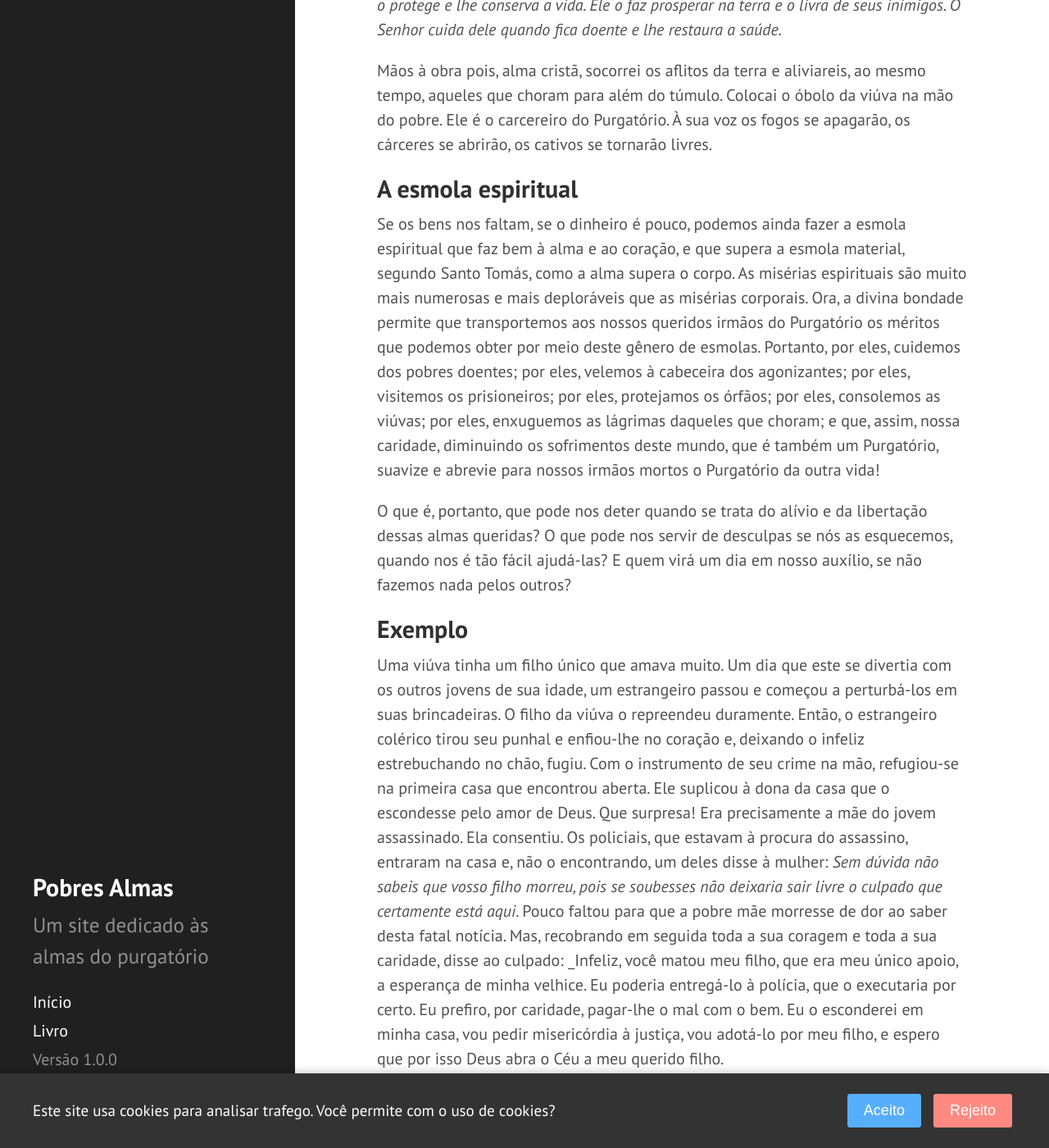
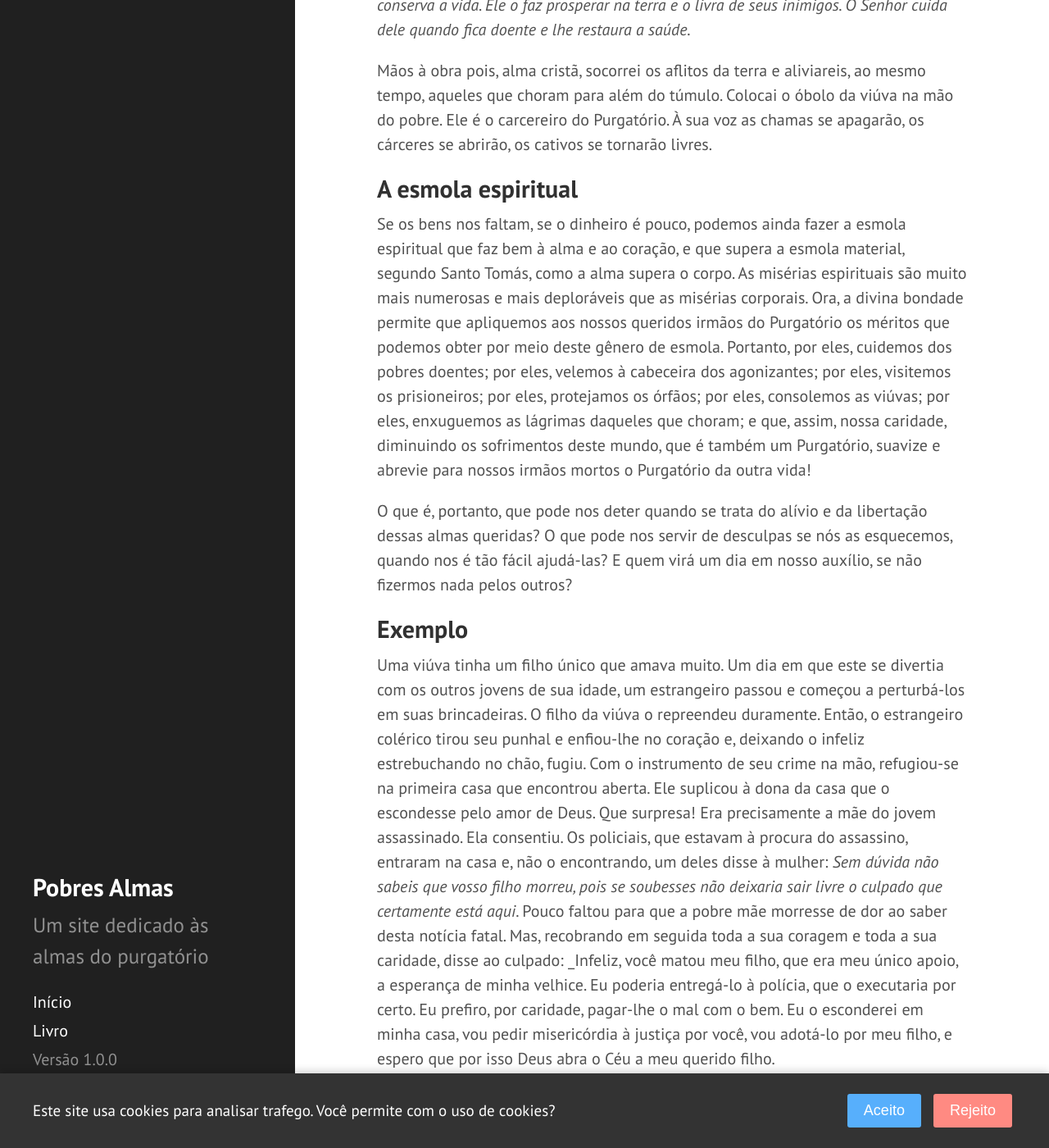
Before and after one commit to daniel-ufabc/poor-souls, a Jekyll site: the page built from _book/dia21.md, in a window 1280 px wide and 1400 px high, scrolled down 937 px. Shown: the whole window at 82% size. Built offline with Jekyll 4.4.1, drawn with Linux system fonts in a browser that asks for light colours; some of the changed text lies outside the part shown.

Commit message:
fix small issues

```diff
--- a/_book/dia21.md
+++ b/_book/dia21.md
@@ -11,29 +11,29 @@
 
 ## A esmola material
 
-A esmola é uma das virtudes que nos são mais frequentemente e mais intensamente recomendadas no Evangelho. Ela possui propriamente, segundo Santo Tomás, um poder de satisfação maior que a oração. Ela também dobra a força de nossas orações e traz a segurança do sucesso. O anjo dizia a Tobias (Tobias 12:8-9): _A esmola salva da morte, é ela que apaga os pecados, ela retira a alma das trevas, faz com que encontre misericórdia diante de Deus e assegura-lhe a vida eterna_.
+A esmola é uma das virtudes que nos são mais frequentemente e mais intensamente recomendadas no Evangelho. Ela possui, segundo Santo Tomás, um poder de satisfação maior que a oração. Ela também dobra a força de nossas orações e traz a segurança do sucesso. O anjo dizia a Tobias (Tobias 12:8-9): _A esmola salva da morte, é ela que apaga os pecados, ela retira a alma das trevas, faz com que encontre misericórdia diante de Deus e assegura-lhe a vida eterna_.
 
 Há meio mais eficaz para aliviar as almas sofredoras? Quando em seu nome exercemos a caridade, os clamores de gratidão dos pobres sobem em direção a Deus e triunfam sobre tudo diante dele. É um doce orvalho que cai nas chamas do Purgatório e amenizam seus ardores.
-Que pensamento admirável e consolador! A contribuição que dá o pão quotidiano a um miserável deste mundo, dá talvez a uma alma libertada um lugar eterno, à mesa do Senhor, no Céu. Sejamos, portanto, misericordiosos o mais que pudermos. Se temos muito, demos muito; se temos pouco, demos pouco, mas demos de bom coração. Diz o Salmista (Sal 41:1-3): _Feliz é aquele que se importa com os pobres! Em tempos de aflição, o Senhor o livra! O Senhor o protege e lhe conserva a vida. Ele o faz prosperar na terra e o livra de seus inimigos. O Senhor cuida dele quando fica doente e lhe restaura a saúde._
+Que pensamento admirável e consolador! A esmola que dá o pão quotidiano a um miserável deste mundo, dá talvez a uma alma um lugar eterno, à mesa do Senhor, no Céu. Sejamos, portanto, misericordiosos o mais que pudermos. Se temos muito, demos muito; se temos pouco, demos pouco, mas demos de bom coração. Diz o Salmista (Sal 41:1-3): _Feliz é aquele que se importa com os pobres! Em tempos de aflição, o Senhor o livra! O Senhor o protege e lhe conserva a vida. Ele o faz prosperar na terra e o livra de seus inimigos. O Senhor cuida dele quando fica doente e lhe restaura a saúde._
 
-Mãos à obra pois, alma cristã, socorrei os aflitos da terra e aliviareis, ao mesmo tempo, aqueles que choram para além do túmulo. Colocai o óbolo da viúva na mão do pobre. Ele é o carcereiro do Purgatório. À sua voz os fogos se apagarão, os cárceres se abrirão, os cativos se tornarão livres.
+Mãos à obra pois, alma cristã, socorrei os aflitos da terra e aliviareis, ao mesmo tempo, aqueles que choram para além do túmulo. Colocai o óbolo da viúva na mão do pobre. Ele é o carcereiro do Purgatório. À sua voz as chamas se apagarão, os cárceres se abrirão, os cativos se tornarão livres.
 
 
 ## A esmola espiritual
 
-Se os bens nos faltam, se o dinheiro é pouco, podemos ainda fazer a esmola espiritual que faz bem à alma e ao coração, e que supera a esmola material, segundo Santo Tomás, como a alma supera o corpo. As misérias espirituais são muito mais numerosas e mais deploráveis que as misérias corporais. Ora, a divina bondade permite que transportemos aos nossos queridos irmãos do Purgatório os méritos que podemos obter por meio deste gênero de esmolas. Portanto, por eles, cuidemos dos pobres doentes; por eles, velemos à cabeceira dos agonizantes; por eles, visitemos os prisioneiros; por eles, protejamos os órfãos; por eles, consolemos as viúvas; por eles, enxuguemos as lágrimas daqueles que choram; e que, assim, nossa caridade, diminuindo os sofrimentos deste mundo, que é também um Purgatório, suavize e abrevie para nossos irmãos mortos o Purgatório da outra vida!
+Se os bens nos faltam, se o dinheiro é pouco, podemos ainda fazer a esmola espiritual que faz bem à alma e ao coração, e que supera a esmola material, segundo Santo Tomás, como a alma supera o corpo. As misérias espirituais são muito mais numerosas e mais deploráveis que as misérias corporais. Ora, a divina bondade permite que apliquemos aos nossos queridos irmãos do Purgatório os méritos que podemos obter por meio deste gênero de esmola. Portanto, por eles, cuidemos dos pobres doentes; por eles, velemos à cabeceira dos agonizantes; por eles, visitemos os prisioneiros; por eles, protejamos os órfãos; por eles, consolemos as viúvas; por eles, enxuguemos as lágrimas daqueles que choram; e que, assim, nossa caridade, diminuindo os sofrimentos deste mundo, que é também um Purgatório, suavize e abrevie para nossos irmãos mortos o Purgatório da outra vida!
 
-O que é, portanto, que pode nos deter quando se trata do alívio e da libertação dessas almas queridas? O que pode nos servir de desculpas se nós as esquecemos, quando nos é tão fácil ajudá-las? E quem virá um dia em nosso auxílio, se não fazemos nada pelos outros?
+O que é, portanto, que pode nos deter quando se trata do alívio e da libertação dessas almas queridas? O que pode nos servir de desculpas se nós as esquecemos, quando nos é tão fácil ajudá-las? E quem virá um dia em nosso auxílio, se não fizermos nada pelos outros?
 
 
 ## Exemplo
 
-Uma viúva tinha um filho único que amava muito. Um dia que este se divertia com os outros jovens de sua idade, um estrangeiro passou e começou a perturbá-los em suas brincadeiras. O filho da viúva o repreendeu duramente. Então, o estrangeiro colérico tirou seu punhal e enfiou-lhe no coração e, deixando o infeliz estrebuchando no chão, fugiu. Com o instrumento de seu crime na mão, refugiou-se na primeira casa que encontrou aberta. Ele suplicou à dona da casa que o escondesse pelo amor de Deus. Que surpresa! Era precisamente a mãe do jovem assassinado. Ela consentiu. Os policiais, que estavam à procura do assassino, entraram na casa e, não o encontrando, um deles disse à mulher: _Sem dúvida não sabeis que vosso filho morreu, pois se soubesses não deixaria sair livre o culpado que certamente está aqui_. Pouco faltou para que a pobre mãe morresse de dor ao saber desta fatal notícia. Mas, recobrando em seguida toda a sua coragem e toda a sua caridade, disse ao culpado: _Infeliz, você matou meu filho, que era meu único apoio, a esperança de minha velhice. Eu poderia entregá-lo à polícia, que o executaria por certo. Eu prefiro, por caridade, pagar-lhe o mal com o bem. Eu o esconderei em minha casa, vou pedir misericórdia à justiça, vou adotá-lo por meu filho, e espero que por isso Deus abra o Céu a meu querido filho.
+Uma viúva tinha um filho único que amava muito. Um dia em que este se divertia com os outros jovens de sua idade, um estrangeiro passou e começou a perturbá-los em suas brincadeiras. O filho da viúva o repreendeu duramente. Então, o estrangeiro colérico tirou seu punhal e enfiou-lhe no coração e, deixando o infeliz estrebuchando no chão, fugiu. Com o instrumento de seu crime na mão, refugiou-se na primeira casa que encontrou aberta. Ele suplicou à dona da casa que o escondesse pelo amor de Deus. Que surpresa! Era precisamente a mãe do jovem assassinado. Ela consentiu. Os policiais, que estavam à procura do assassino, entraram na casa e, não o encontrando, um deles disse à mulher: _Sem dúvida não sabeis que vosso filho morreu, pois se soubesses não deixaria sair livre o culpado que certamente está aqui_. Pouco faltou para que a pobre mãe morresse de dor ao saber desta notícia fatal. Mas, recobrando em seguida toda a sua coragem e toda a sua caridade, disse ao culpado: _Infeliz, você matou meu filho, que era meu único apoio, a esperança de minha velhice. Eu poderia entregá-lo à polícia, que o executaria por certo. Eu prefiro, por caridade, pagar-lhe o mal com o bem. Eu o esconderei em minha casa, vou pedir misericórdia à justiça por você, vou adotá-lo por meu filho, e espero que por isso Deus abra o Céu a meu querido filho.
 
-Poucos dias depois, o defunto apareceu a sua mãe: _Enxugai vossas lágrimas_, disse ele, _e rejubilai-vos, pois vós me salvastes. Eu deveria passar um longo tempo no Purgatório, mas vós me tirastes de lá por sua generosidade, pelo bem que fez com aquele que me tirou a vida. Consolai-vos, ó minha mãe, estou subindo ao Céu!_ E a pobre viúva deu um doce suspiro. Ó poder da caridade, ó poder da esmola!
+Poucos dias depois, o filho que havia morrido apareceu a sua mãe: _Enxugai vossas lágrimas_, disse ele, _e rejubilai-vos, pois vós me salvastes. Eu deveria passar um longo tempo no Purgatório, mas vós me tirastes de lá por sua generosidade, pela misericórdia que dirigiu àquele que me tirou a vida. Consolai-vos, ó minha mãe, estou subindo ao Céu!_ E a pobre viúva deu um doce suspiro. Ó poder da caridade, ó poder da esmola!
 
 
-**Oremos.** Cheio de fé em Vossas palavras, ó meu Salvador, eu verei daqui em diante somente a Vossa pessoa adorável escondida nos indigentes que me pedem piedade. Darei com respeito a minha esmola a mão que me estendem, pensando que é a Vós mesmo que a dou. Mas, ó meu Deus, minha caridade não se limitará apenas aos viventes. QUero que ela se estenda também aos mortos, e que o que eu fizer pelos pobres da terra sirva aos pobres do Purgatório e atraia sobre eles a chuva de vossa misericórdia. Doce Jesus, dai-lhes o repouso eterno!
+**Oremos.** Cheio de fé em Vossas palavras, ó meu Salvador, eu verei daqui em diante somente a Vossa pessoa adorável escondida nos indigentes que me pedem piedade. Darei com respeito a minha esmola a mão que me estendem, pensando que é a Vós mesmo que dou. Mas, ó meu Deus, minha caridade não se limitará apenas aos viventes. Quero que ela se estenda também aos mortos, e que o que eu fizer pelos pobres da terra sirva aos pobres do Purgatório e atraia sobre eles a chuva de vossa misericórdia. Doce Jesus, dai-lhes o repouso eterno!
 
 {% capture my_include2 %}{% include end-prayers.md %}{% endcapture %}
 {{ my_include2 | markdownify }}
```
